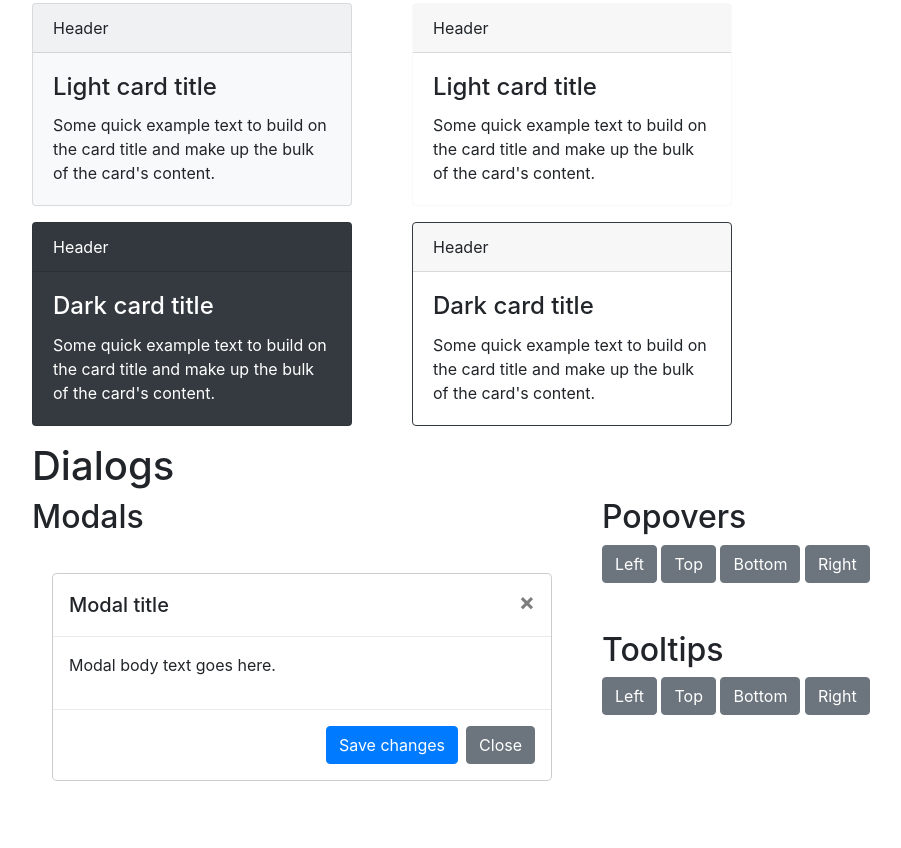
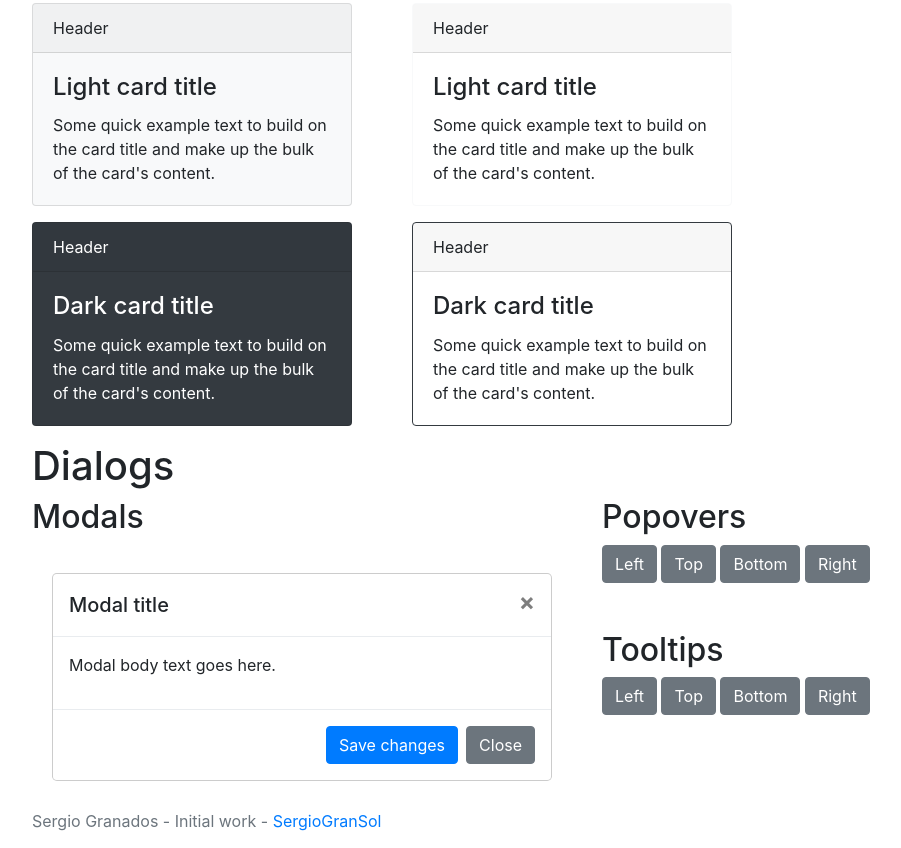
Before and after one commit to SergioGranSol/themeColor, a plain HTML site: page index.html in a window 1280 px wide. Shown: the part 7296-8144 px from the top of the page, without its empty margins (53-954 px from the left). Before the commit the page ends 8120 px from the top, so only its background shows below. Drawn offline with nearby package versions, Linux system fonts and the light colour scheme.

Commit message:
themeColor

```diff
--- a/index.html
+++ b/index.html
@@ -1428,6 +1428,12 @@
     </div>
   </body>
 
+  <footer class="footer">
+    <div class="container">
+      <span class="text-muted">Sergio Granados - Initial work - <a href="https://github.com/SergioGranSol/themeColor">SergioGranSol</a></span>
+    </div>
+  </footer>
+
   <script type="text/javascript">
     $(function(){
       $("#changeColor").on('change', function(){
```
